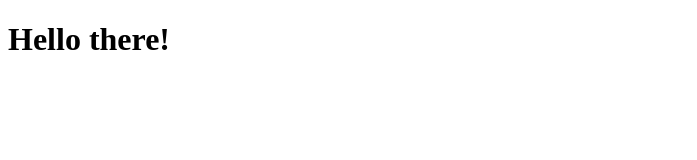
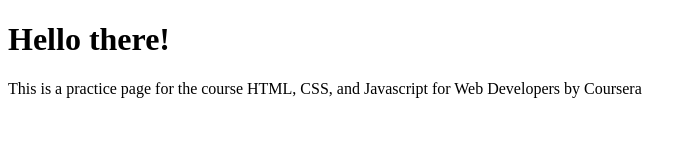
Before and after one commit to sallyvs/coursera-webdev, a plain HTML site: page site/index.html in a window 1280 px wide. Shown: the whole page, without its empty margins (0-697 px from the left). Drawn offline with Linux system fonts and the light colour scheme.

Commit message:
Small addition to content

```diff
--- a/site/index.html
+++ b/site/index.html
@@ -4,7 +4,8 @@
 	<title>Hello Coursera!</title>
 </head>
 <body>
-<h1> Hello there! </h1>
+<h1> Hello there!</h1>
+<p>This is a practice page for the course HTML, CSS, and Javascript for Web Developers by Coursera</p>
 
 </body>
 </html>
```
